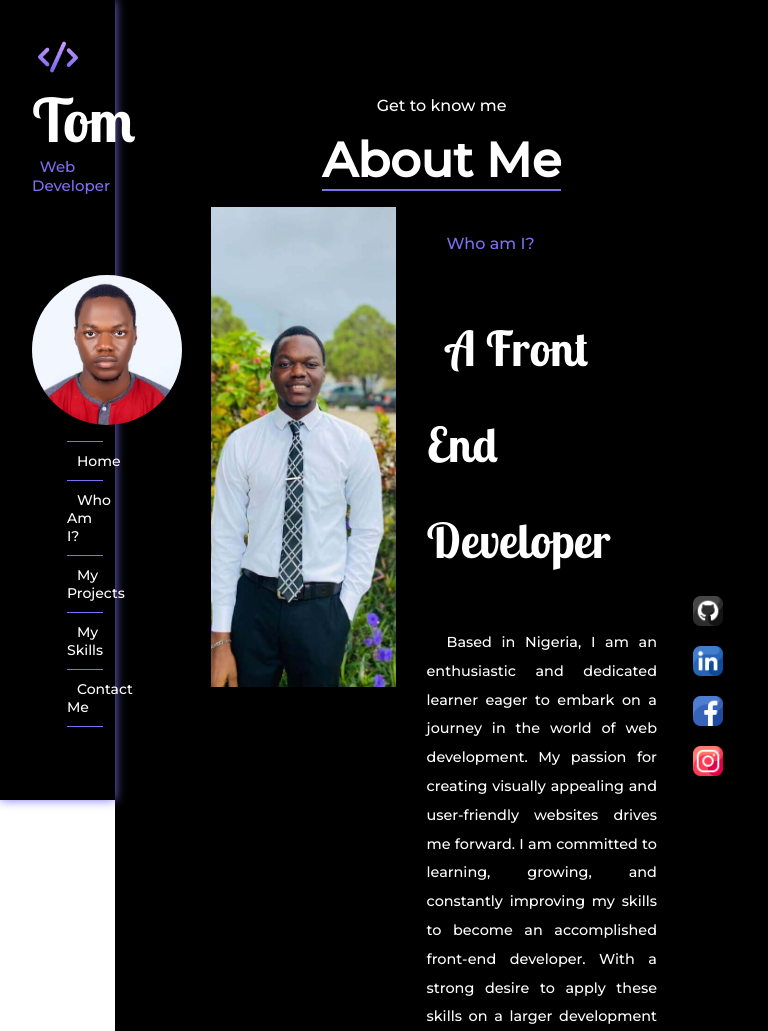
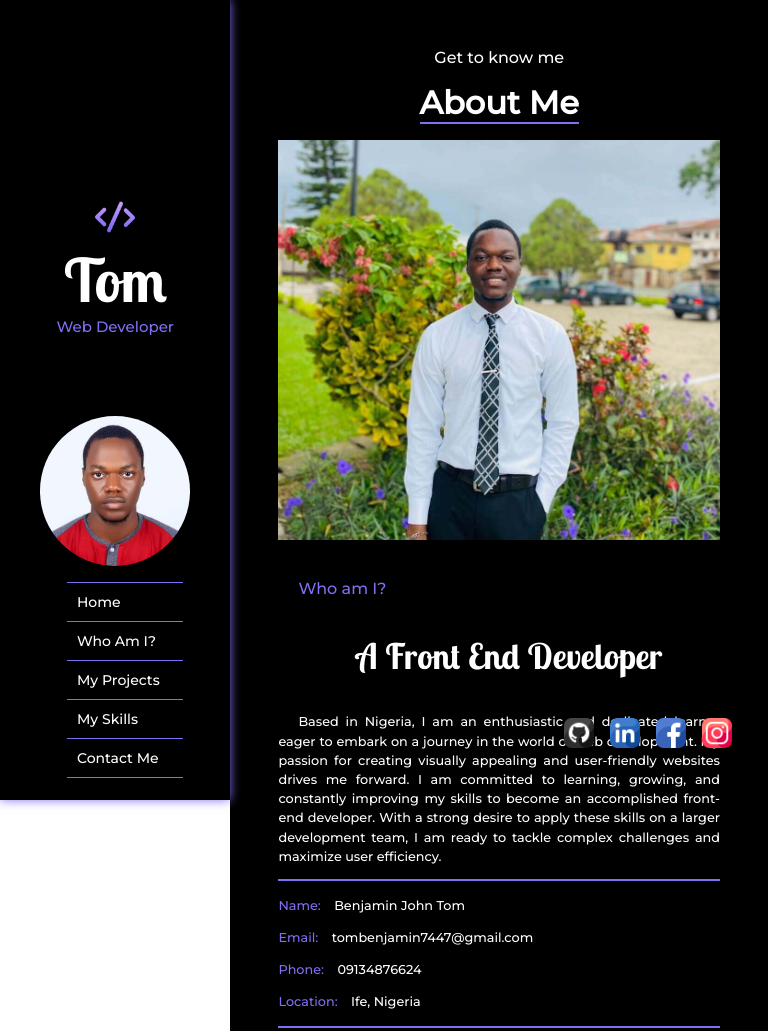
Before and after one commit to btom7447/MyPortfolio, a plain HTML site: page about.html in a window 768 px wide. Shown: the top 1031 px of the page. Drawn offline with Linux system fonts and the light colour scheme.

Commit message:
save changes

```diff
--- a/about.css
+++ b/about.css
@@ -134,7 +134,7 @@ header {
 }
 .myPicture{
     width: 40%;
-    height: 30rem;
+    height: 33rem;
 }
 .myPicture img{
     width: 100%;
@@ -205,10 +205,10 @@ header {
 /* SOCIAL ICONS */
 .socials{
     position: fixed;
-    bottom: 20px;
-    right: 20px;
+    bottom: 3rem;
+    right: 5rem;
     display: flex;
-    flex-direction: column;
+    flex-direction: row;
     align-items: center;
     justify-content: center;
     margin: auto;
@@ -221,7 +221,7 @@ header {
     height: 30px;
 }
 .socials img:hover {
-    transform: translateX(-5px);
+    transform: translateY(-5px);
 }
 
 /* MEDIA QUERY */
@@ -431,3 +431,206 @@ header {
         transform: none;
     }
 }
+/* 481PX - 1200PX - IPADS & TABETS */
+@media (min-width: 481px) and (max-width: 1200px) {
+    /* HEADER */
+    header {
+        position: fixed;
+        top: 0;
+        left: 0;
+        width: 30%;
+        height: 100vh;
+        padding: 2rem;
+        background-color: #000000;
+        box-shadow: 0 0 10px #7f6ff3;
+        z-index: 10;
+        padding-top: 12rem;
+    }
+    .logo {
+        top: 1;
+        width: 50px;
+        height: 50px;
+        object-fit: cover;
+        padding: 5px;
+        display: block;
+        margin: auto;
+    }
+    .title h1 {
+        font-family: "lobster two", sans-serif;
+        font-weight: 500;
+        font-size: 60px;
+        text-align: center;
+        color: #ffffff;
+        margin: 0 0 0 0;
+    }
+    .title h3 {
+        font-family: "montserrat", sans-serif;
+        font-weight: 200;
+        font-size: 15px;
+        text-align: center;
+        color: #7f6ff3;
+        margin: 0 0 80px 0;
+    }
+    .profilePicture img {
+        display: block;
+        margin: auto;
+        width: 150px;
+        height: 150px;
+        object-fit: cover;
+        border-radius: 50%;
+    }
+    /* NAVIGATION */
+    .navLinks {
+        width: 100%;
+    }
+    .navLinks li {
+        list-style: none;
+        display: inline-block;
+        justify-content: center;
+        width: 70%;
+        text-align: left;
+        padding: 10px 0;
+        margin: 0 0 0 35px;
+        border-top: 1px solid #7f6ff3;
+    }
+    .navLinks li:last-child {
+        border-bottom: 1px solid #7f6ff3;
+    }
+    .navLinks li > a {
+        font-family: "Montserrat", sans-serif;
+        font-weight: 200;
+        font-size: 14px;
+        color: #ffffff;
+        padding: 10px;
+    }
+    .navLinks li > a:hover, :active {
+        color: #7f6ff3;
+    }
+    /* body */
+    .aboutMe{
+        background-color: #000000;
+        height: fit-content;
+        width: calc(100vw - 30%);
+        padding: 2rem;
+        position: absolute;
+        top: 0;
+        right: 0;
+    }
+    .aboutMe h3{
+        font-family: "Montserrat", sans-serif;
+        font-weight: lighter;
+        font-size: 1rem;
+        text-align: center;
+        color: #ffffff;
+    }
+    .aboutMe h1{
+        font-family: "Montserrat", sans-serif;
+        font-weight: 600;
+        font-size: 2rem;
+        text-align: center;
+        color: #ffffff;
+        width: fit-content;
+        margin: auto;
+        border-bottom: 2px solid #7f6ff3;
+    }
+    .aboutMeContainer{
+        display: flex;
+        flex-direction: column;
+        flex-wrap: wrap;
+        gap: 1rem;
+        margin: auto;
+        width: 100%;
+        height: fit-content;
+        padding: 1rem;
+    }
+    .myPicture{
+        width: 100%;
+        height: 25rem;
+    }
+    .myPicture img{
+        width: 100%;
+        height: 100%;
+        object-fit: cover;
+    }
+    .bio{
+        width: 100%;
+        height: fit-content;
+        display: flex;
+        flex-direction: column;
+        margin: auto;
+    }
+    .firstBio{
+        width: 100%;
+        height: fit-content;
+        border-bottom: 2px solid #7f6ff3;
+        /* TEXT EDIT */
+        font-family: "Montserrat", sans-serif;
+        font-weight: lighter;
+        font-size: 0.8rem;
+        text-align: justify;
+        color: white;
+        line-height: 1.5;
+        text-indent: 20px;
+    }
+    .firstBio h4{
+        font-family: "Montserrat", sans-serif;
+        font-weight: lighter;
+        font-size: 1rem;
+        text-align: left;
+        color: #7f6ff3;
+    }
+    .firstBio h2{
+        font-family: "lobster two", sans-serif;
+        font-weight: 500;
+        font-size: 2.2rem;
+        text-align: center;
+        color: #ffffff;
+    }
+    .secondBio{
+        border-bottom: 2px solid #7f6ff3;
+    }
+    .secondBio h4{
+        font-family: "Montserrat", sans-serif;
+        font-weight:lighter;
+        font-size: 0.8rem;
+        text-align: left;
+        color: #ffffff;
+        width: 100%;
+    }
+    .bold{
+        color: #7f6ff3;
+        margin-right: 10px;
+    }
+    .bioCont{
+        padding: 1rem;
+        font-family: "Montserrat", sans-serif;
+        font-weight: lighter;
+        font-size: 0.8rem;
+        text-align: justify;
+        color: white;
+        line-height: 1.5;
+        text-indent: 20px;
+        margin-bottom: 2rem;
+    }
+    /* SOCIAL ICONS */
+    .socials{
+        position: fixed;
+        bottom: 3rem;
+        right: 5rem;
+        display: flex;
+        flex-direction: row;
+        align-items: center;
+        justify-content: center;
+        margin: auto;
+        gap: 1rem;
+        width: 5rem;
+        padding: 0rem;
+    }
+    .socials img {
+        width: 30px;
+        height: 30px;
+    }
+    .socials img:hover {
+        transform: none;
+    }
+}
--- a/landing.css
+++ b/landing.css
@@ -149,22 +149,18 @@ header {
     align-items: center;
     justify-content: center;
     margin: auto;
-    gap: 1rem;
-    width: 5rem;
+    gap: 0.7rem;
+    width: 12rem;
     padding: 0rem;
+    z-index: 0;
 }
-.socials a{
-        width: 10rem;
-        height: fit-content;
-    }
 .socials img {
-    width: 50px;
-    height: 50px;
+    width: 30px;
+    height: 30px;
 }
 .socials img:hover {
-    transform: translateX(-5px);
+    transform: translateY(-5px);
 }
-
 /* MEDIA QUERY */
 /*319px - 480px - MOBILE DEVICES*/
 @media (min-width: 319px) and (max-width: 480px) {
@@ -299,8 +295,8 @@ header {
     /* SOCIAL ICONS */
     .socials{
         position: fixed;
-        bottom: 20px;
-        right: 20px;
+        bottom: 2rem;
+        right: 1rem;
         display: flex;
         flex-direction: row;
         align-items: center;
@@ -309,7 +305,7 @@ header {
         gap: 0.5rem;
         width: 10rem;
         padding: 0rem;
-        z-index: -1;
+        z-index: 0;
     }
     .socials a{
         width: 5rem;
@@ -337,7 +333,7 @@ header {
         background-color: #000000;
         box-shadow: 0 0 10px #7f6ff3;
         z-index: 10;
-        padding-top: 14rem;
+        padding-top: 12rem;
     }
     .logo {
         top: 1;
@@ -477,7 +473,7 @@ header {
         gap: 0.5rem;
         width: 10rem;
         padding: 0rem;
-        z-index: 11;
+        z-index: 0;
     }
     .socials a{
         width: 5rem;
```
